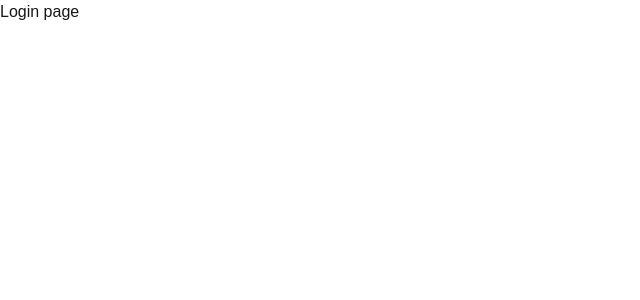
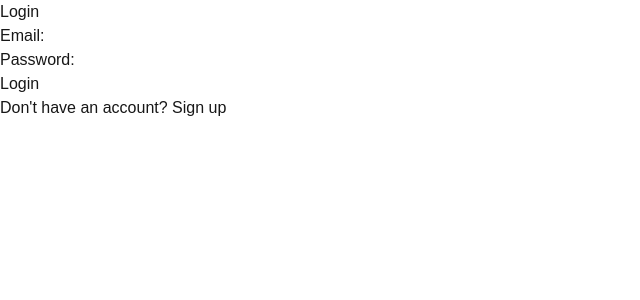
Before and after one commit to sadums/tms, a Next.js app: page /login in a window 1280 px wide. Shown: the top 300 px of the page, without its empty margins (0-640 px from the left). Built offline with nearby package versions, Linux system fonts and the light colour scheme.

Commit message:
added middleware to authenticate jwt

```diff
--- a/src/app/api/signup/route.ts
+++ b/src/app/api/signup/route.ts
@@ -1,6 +1,6 @@
 import User from '@/models/User'
 import connect from "@/lib/mongodb";
-
+import jwt from "jsonwebtoken";
 
 export async function POST(request: Request) {
   try {
@@ -29,8 +29,17 @@ export async function POST(request: Request) {
 
     console.log('User created:', user);
 
-    return new Response('User created successfully', {
-      status: 200
+    // Create JWT Token
+    const token = jwt.sign(
+        { userId: user._id, email: user.email },
+        process.env.JWT_SECRET ?? '',
+        { expiresIn: '1h' }
+    );
+
+    // Send response with token
+    return new Response(JSON.stringify({ message: 'Signed up successfully', token }), {
+        status: 200,
+        headers: { 'Content-Type': 'application/json' }
     });
   } catch (error) {
     console.error("Error during user creation:", error);
--- a/src/app/login/page.tsx
+++ b/src/app/login/page.tsx
@@ -1,5 +1,76 @@
-export default function LogIn(){
-    return(
-        <div>Login page</div>
-    )
-}
+import { useState } from 'react';
+import { useRouter } from 'next/router';
+
+const LoginPage = () => {
+  const [email, setEmail] = useState('');
+  const [password, setPassword] = useState('');
+  const [error, setError] = useState('');
+  const router = useRouter();
+
+  // Handle form submission
+  const handleSubmit = async (e: React.FormEvent) => {
+    e.preventDefault();
+
+    try {
+      const res = await fetch('/api/login', {
+        method: 'POST',
+        headers: {
+          'Content-Type': 'application/json',
+        },
+        body: JSON.stringify({
+          email,
+          password,
+        }),
+      });
+
+      const data = await res.json();
+
+      if (res.ok && data.token) {
+        // Store the JWT in localStorage
+        localStorage.setItem('auth_token', data.token);
+
+        // Redirect to the home page or dashboard after successful login
+        router.push('/');
+      } else {
+        setError(data.message || 'Login failed');
+      }
+    } catch (err) {
+      setError('An error occurred during login');
+    }
+  };
+
+  return (
+    <div className="container">
+      <h1>Login</h1>
+      <form onSubmit={handleSubmit}>
+        <div>
+          <label htmlFor="email">Email:</label>
+          <input
+            type="email"
+            id="email"
+            value={email}
+            onChange={(e) => setEmail(e.target.value)}
+            required
+          />
+        </div>
+        <div>
+          <label htmlFor="password">Password:</label>
+          <input
+            type="password"
+            id="password"
+            value={password}
+            onChange={(e) => setPassword(e.target.value)}
+            required
+          />
+        </div>
+        {error && <p style={{ color: 'red' }}>{error}</p>}
+        <button type="submit">Login</button>
+      </form>
+      <p>
+        Don't have an account? <a href="/signup">Sign up</a>
+      </p>
+    </div>
+  );
+};
+
+export default LoginPage;
```
